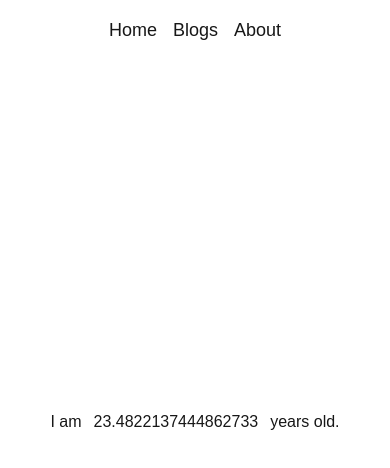
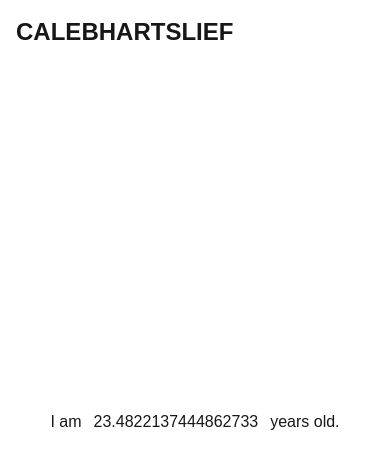
Before and after one commit to Hartslief/Personal_Website, a Next.js app: page / in a window 390 px wide. Shown: the top 468 px of the page. Built offline with nearby package versions, Linux system fonts and the light colour scheme.

Commit message:
Added Navbar component, Added desktop styling, Added mobile nav links hamburger dropdown menu

```diff
--- a/app/blog/page.tsx
+++ b/app/blog/page.tsx
@@ -36,7 +36,7 @@ export default async function BlogPage() {
 
     return (
         <main className="max-w-3xl mx-auto py-12 px-4">
-            <h1 className="text-3xl font-bold mb-8">Blog</h1>
+            <h1 className="text-3xl font-bold mb-8">Blog Posts</h1>
             {posts.length === 0 ? (
                 <p className="text-gray-500">No posts yet.</p>
             ) : (
--- /dev/null
+++ b/app/components/Navbar.tsx
@@ -0,0 +1,79 @@
+"use client";
+
+import { useState } from "react";
+import Link from "next/link";
+
+export default function Navbar() {
+    const [isOpen, setIsOpen] = useState(false);
+
+    return (
+        <header className="absolute w-full p-4 flex justify-between items-center">
+            {/* Logo */}
+            <Link href="/" className="flex flex-row text-2xl font-bold">
+                <div className="hover:text-[#ff0000]">C</div>
+                <div className="hover:text-[#ff8700]">A</div>
+                <div className="hover:text-[#ffd300]">L</div>
+                <div className="hover:text-[#deff0a]">E</div>
+                <div className="hover:text-[#a1ff0a]">B</div>
+                <div className="hover:text-[#0aff99]">H</div>
+                <div className="hover:text-[#0aefff]">A</div>
+                <div className="hover:text-[#147df5]">R</div>
+                <div className="hover:text-[#580aff]">T</div>
+                <div className="hover:text-[#be0aff]">S</div>
+                <div className="hover:text-[#580aff]">L</div>
+                <div className="hover:text-[#147df5]">I</div>
+                <div className="hover:text-[#0aefff]">E</div>
+                <div className="hover:text-[#0aff99]">F</div>
+            </Link>
+
+            {/* Desktop Nav */}
+            <nav className="hidden md:flex gap-4">
+                <Link
+                    href="/"
+                    className="text-lg font-mono font-bold hover:text-red-500"
+                >
+                    Home
+                </Link>
+                |
+                <Link
+                    href="/blog"
+                    className="text-lg font-mono font-bold hover:text-orange-400"
+                >
+                    Blogs
+                </Link>
+                |
+                <Link
+                    href="/about"
+                    className="text-lg font-mono font-bold hover:text-yellow-400"
+                >
+                    About
+                </Link>
+            </nav>
+
+            {/* Hamburger Button */}
+            <button
+                className="md:hidden flex flex-col gap-1"
+                onClick={() => setIsOpen(!isOpen)}
+            >
+                <span className="w-6 h-0.5 bg-white"></span>
+                <span className="w-6 h-0.5 bg-white"></span>
+                <span className="w-6 h-0.5 bg-white"></span>
+            </button>
+
+            {/* Mobile Dropdown */}
+            {isOpen && (
+                <div className="absolute top-16 right-4 bg-black border border-gray-700 rounded-lg p-4 flex flex-col gap-3 md:hidden">
+                    <Link href="/" onClick={() => setIsOpen(false)}>
+                        Home
+                    </Link>
+                    <Link href="/blog" onClick={() => setIsOpen(false)}>
+                        Blogs
+                    </Link>
+                    <Link href="/about" onClick={() => setIsOpen(false)}>
+                        About
+                    </Link>
+                </div>
+            )}
+        </header>
+    );
+}
--- a/app/layout.tsx
+++ b/app/layout.tsx
@@ -1,6 +1,7 @@
 import type { Metadata } from "next";
 import "./globals.css";
 import Link from "next/link";
+import Navbar from "./components/Navbar";
 
 export const metadata: Metadata = {
     title: {
@@ -20,28 +21,7 @@ export default function RootLayout({
     return (
         <html lang="en">
             <body className={`$antialiased`}>
-                <header className="absolute top-0 left-0 w-full p-4 flex justify-center">
-                    <nav className="flex gap-4">
-                        <Link
-                            href="/"
-                            className="text-lg font-mono hover:underline"
-                        >
-                            Home
-                        </Link>
-                        <Link
-                            href="/blog"
-                            className="text-lg font-mono hover:underline"
-                        >
-                            Blogs
-                        </Link>
-                        <Link
-                            href="/about"
-                            className="text-lg font-mono hover:underline"
-                        >
-                            About
-                        </Link>
-                    </nav>
-                </header>
+                <Navbar />
                 {children}
             </body>
         </html>
--- a/app/page.tsx
+++ b/app/page.tsx
@@ -1,6 +1,5 @@
 import { Metadata } from "next";
 import AgeTimer from "./components/AgeTimer";
-import Link from "next/link";
 
 export const metadata: Metadata = {
     title: "Home",
@@ -11,9 +10,9 @@ export const metadata: Metadata = {
 
 export default function Home() {
     return (
-        <div className="flex min-h-screen items-center justify-center bg-zinc-50 font-sans dark:bg-black">
+        <div className="flex min-h-screen items-center justify-center">
             <title>Home</title>
-            <main className="flex min-h-screen w-full max-w-3xl flex-row justify-center items-center gap-3 bg-white dark:bg-black">
+            <main className="flex min-h-screen w-full max-w-3xl flex-row justify-center items-center gap-3">
                 <div className="sm:text-xs lg:text-lg font-mono">I am </div>
                 <div className="sm:text-xs lg:text-lg font-mono mouse select-none">
                     <AgeTimer />
```
